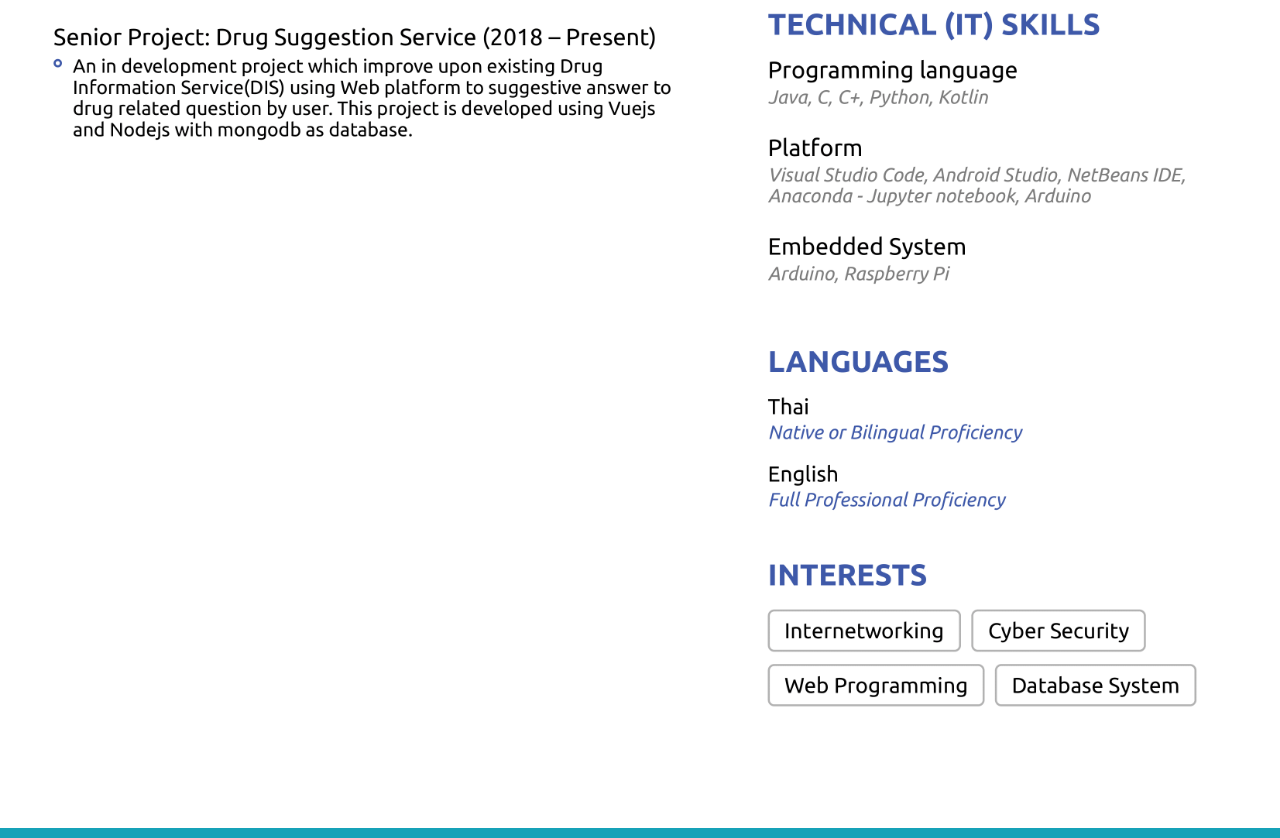
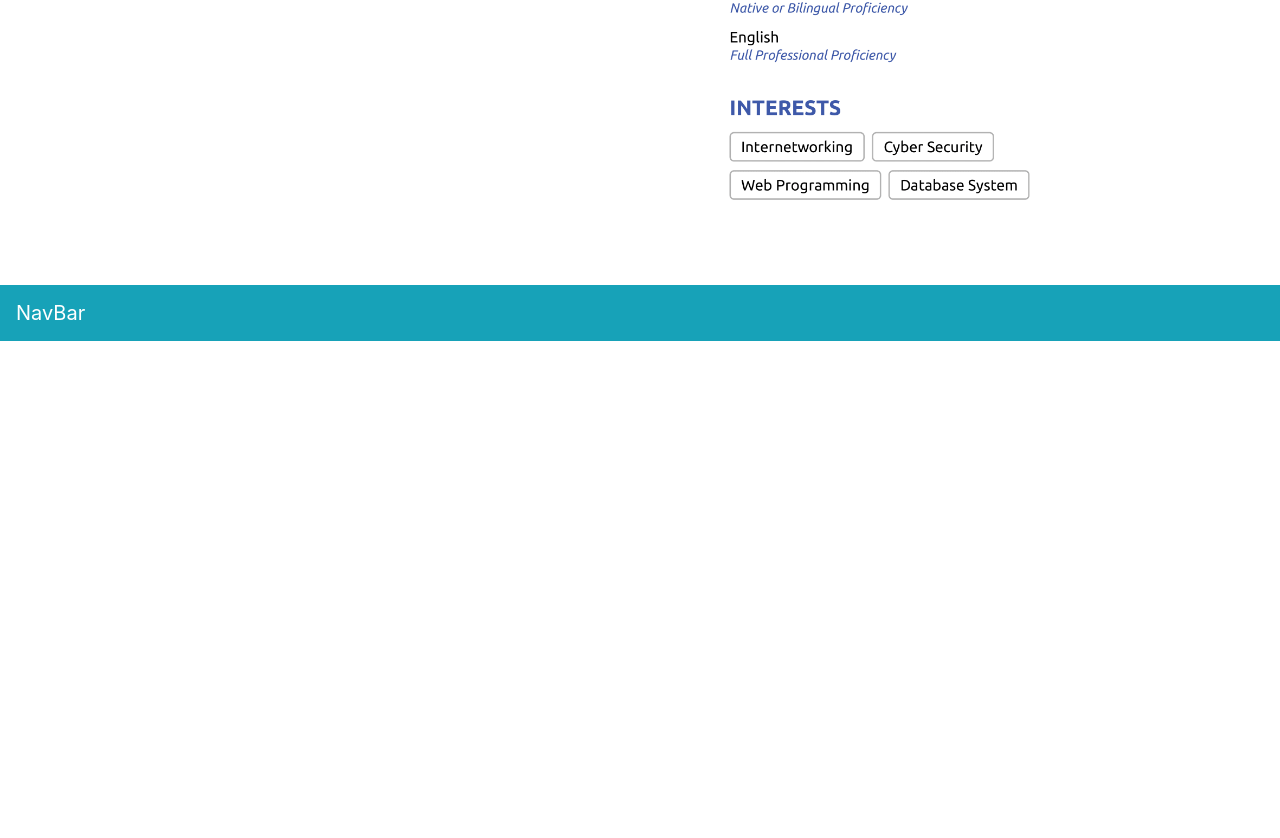
Before and after one commit to siraphop1995/SCG-Assigment-Frontend, a Vue app: page /about in a window 1280 px wide. Shown: the part 1039-1877 px from the top of the page. After the commit the page ends 1380 px from the top, so only its background shows below. Built offline with nearby package versions, Linux system fonts and the light colour scheme.

Commit message:
footer dynamic height

```diff
--- a/src/App.vue
+++ b/src/App.vue
@@ -3,21 +3,17 @@
     <NavBar />
 
     <router-view />
-    <!-- <div id="nav">
-      <router-link to="/">Home</router-link>|
-      <router-link to="/about">About</router-link>
-    </div> -->
-    <Footer/>
 
+    <Footer class="footer" />
   </div>
 </template>
 
 <script>
-import NavBar from "@/components/NavBar";
-import Footer from "@/components/Footer";
+import NavBar from '@/components/NavBar';
+import Footer from '@/components/Footer';
 
 export default {
-  name: "App",
+  name: 'App',
   components: {
     NavBar,
     Footer
@@ -29,6 +25,12 @@ export default {
 #app {
   text-align: center;
   color: #2c3e50;
+  display: flex;
+  min-height: 100vh;
+  flex-direction: column;
 }
 
+.footer {
+  margin-top: auto;
+}
 </style>
--- a/src/views/About.vue
+++ b/src/views/About.vue
@@ -1,6 +1,6 @@
 <template>
   <div class="about">
-    <img src="@/assets/Siraphop.png" style="width:100%" />
+    <img src="@/assets/siraphop.png" style="width:70%" />
     <!-- <b-img :img="require('@/assets/Siraphop.png')" fluid alt="Responsive image" style="size:10%"></b-img>
     <b-img img="@/assets/Siraphop.png" fluid alt="Responsive image"></b-img>-->
   </div>
--- a/src/views/Home.vue
+++ b/src/views/Home.vue
@@ -3,6 +3,8 @@
     <!-- <img alt="Vue logo" src="../assets/logo.png" /> -->
     <!-- <HelloWorld msg="Welcome to Your Vue.js App" /> -->
     <div class="container-fluid mt-4">
+      <b-spinner v-if="loading" variant="primary" label="Spinning"></b-spinner>
+
       <b-card-group deck>
         <b-card
           v-for="place in places"
@@ -22,6 +24,7 @@
         </b-card>
       </b-card-group>
     </div>
+    <!-- <img alt="Vue logo" src="../assets/logo.png" /> -->
   </div>
 </template>
 
@@ -35,7 +38,10 @@ export default {
     HelloWorld
   },
   data: () => ({
-    places: []
+    places: [],
+    loading: true,
+    dataLoaded: false,
+    dataMessage: 'Loading data'
   }),
   created() {
     this.initialize();
@@ -45,9 +51,13 @@ export default {
       try {
         const response = await axios.get('/findPlace');
         this.places = response.data.results;
+        this.dataLoaded = true;
+
         console.log(response.data);
       } catch (err) {
         console.error(err);
+      } finally {
+        this.loading = false;
       }
     },
 
```
